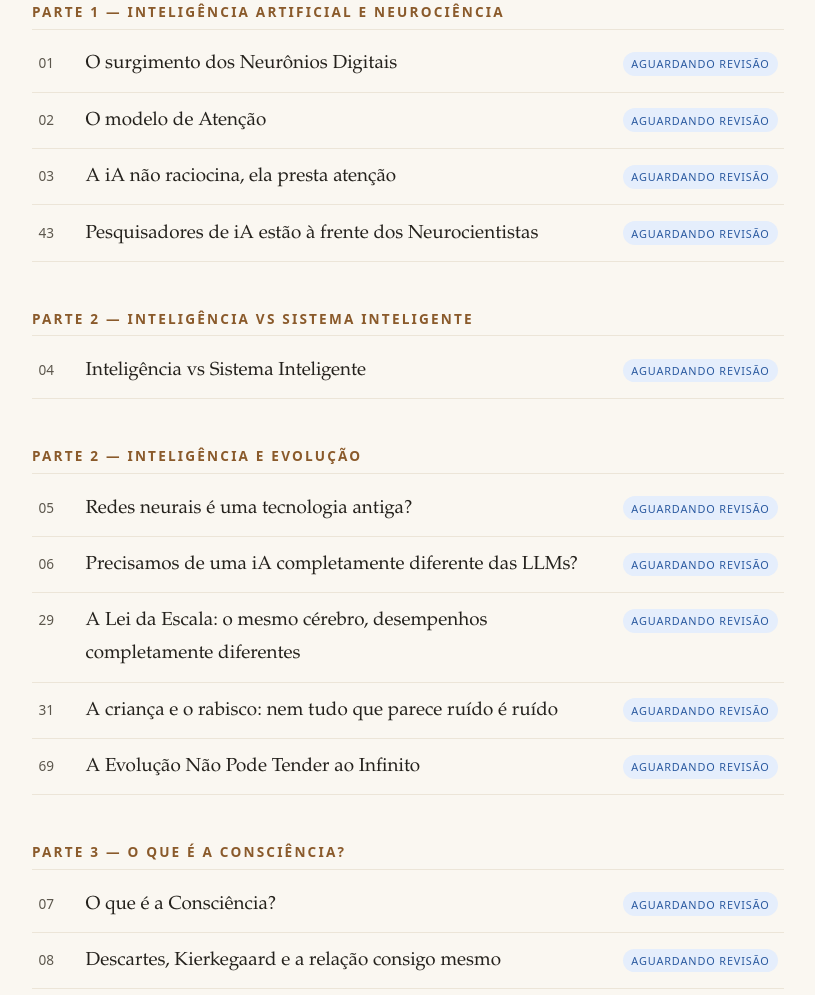
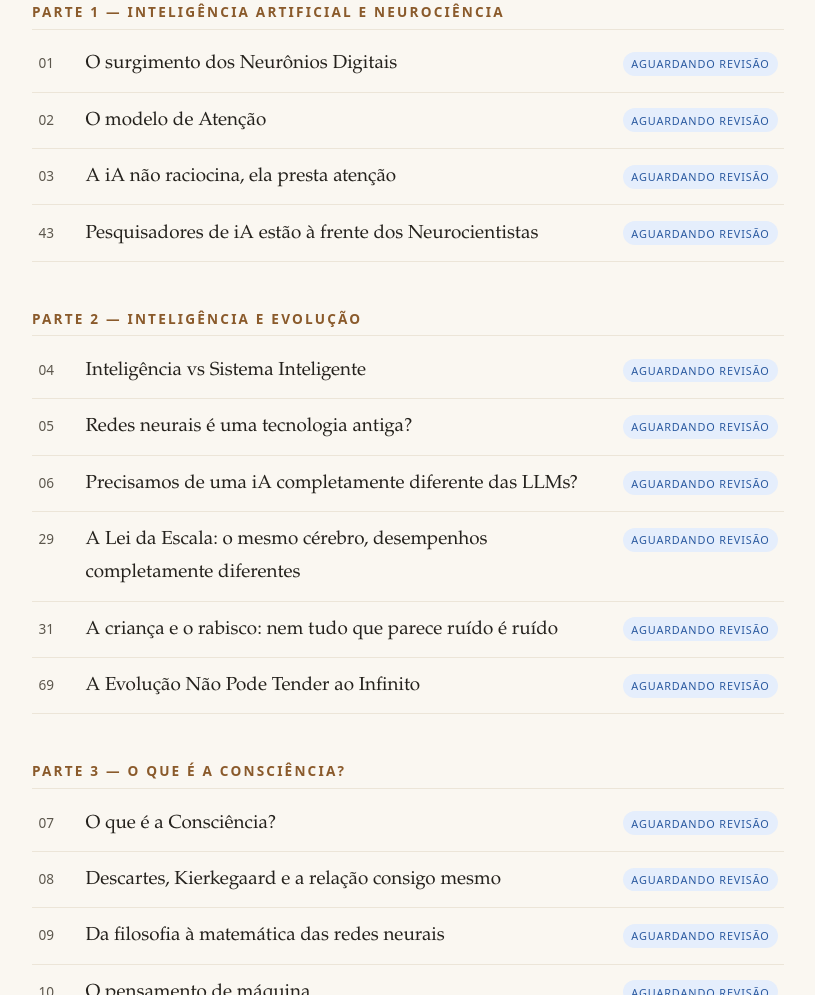
Before and after one commit to inteligenciamilgrau/psicologika, a plain HTML site: page index.html in a window 1280 px wide. Shown: the part 503-1498 px from the top of the page, without its empty margins (232-1047 px from the left). Drawn offline with Linux system fonts and the light colour scheme.

Commit message:
Atualiza título da Parte 2 para "Inteligência e Evolução" e ajusta link correspondente

```diff
--- a/index.html
+++ b/index.html
@@ -46,15 +46,11 @@
     </section>
 
     <section class="parte">
-      <h2>Parte 2 — Inteligência vs Sistema Inteligente</h2>
+      <h2>Parte 2 — Inteligência e Evolução</h2>
       <a class="item" data-status="aguardando-revisao" href="04-inteligencia-vs-sistema-inteligente.html">
         <span class="num">04</span><span class="txt">Inteligência vs Sistema Inteligente</span>
         <span class="selo status-aguardando-revisao">Aguardando revisão</span>
       </a>
-    </section>
-
-    <section class="parte">
-      <h2>Parte 2 — Inteligência e Evolução</h2>
       <a class="item" data-status="aguardando-revisao" href="05-redes-neurais-tecnologia-antiga.html">
         <span class="num">05</span><span class="txt">Redes neurais é uma tecnologia antiga?</span>
         <span class="selo status-aguardando-revisao">Aguardando revisão</span>
```
Also changed, not shown: 04-inteligencia-vs-sistema-inteligente.html (+1 -1 lines).
